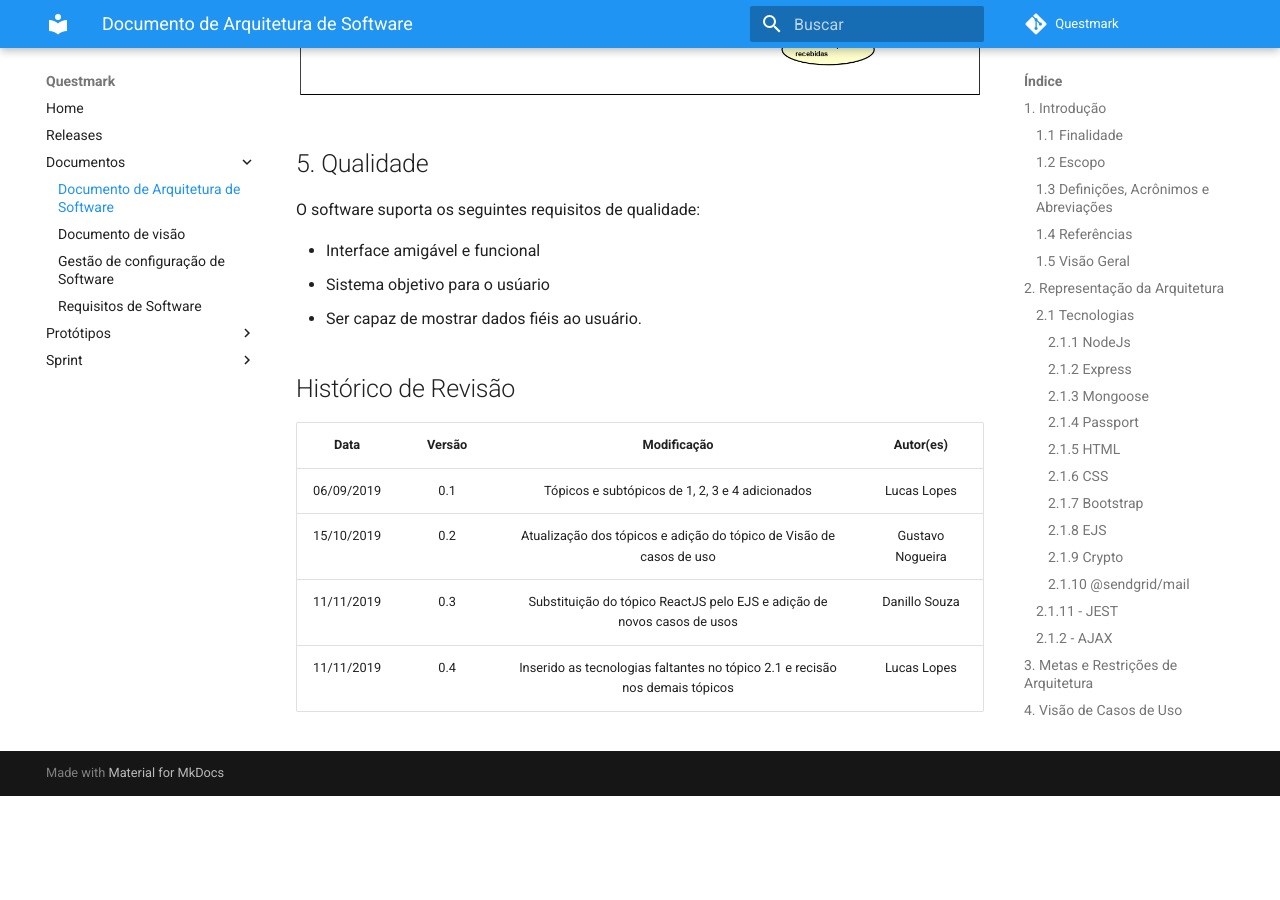
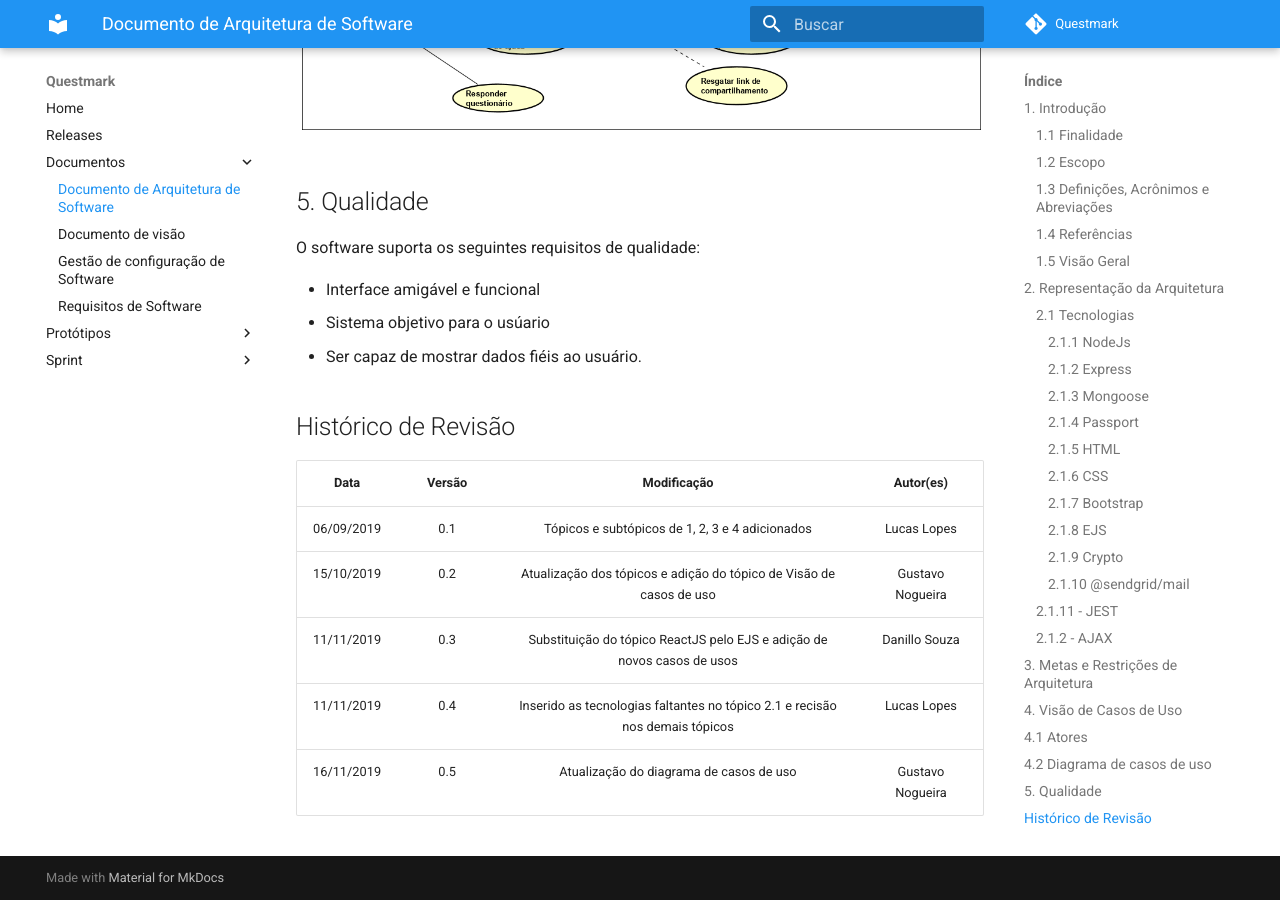
Before and after one commit to fga-eps-mds/2019.2-Questmark, an MkDocs documentation site: the page built from docs/Documentos/documento-de-arquitetura.md, in a window 1280 px wide and 900 px high, scrolled down 4583 px. Built offline with MkDocs 1.6.1 and Material for MkDocs 9.7.7, drawn with Linux system fonts in a browser that asks for light colours; comment, search, counter and statistics services are not loaded; before the commit the page ends 5379 px from its top, so only the background shows below that.

Commit message:
[#62] Atualização do diagrama de casos de uso com novas features.

```diff
--- a/docs/Documentos/documento-de-arquitetura.md
+++ b/docs/Documentos/documento-de-arquitetura.md
@@ -122,3 +122,4 @@
 |15/10/2019|0.2|Atualização dos tópicos e adição do tópico de Visão de casos de uso|Gustavo Nogueira|
 |11/11/2019|0.3|Substituição do tópico ReactJS pelo EJS e adição de novos casos de usos|Danillo Souza|
 |11/11/2019|0.4|Inserido as tecnologias faltantes no tópico 2.1 e recisão nos demais tópicos |Lucas Lopes|
+|16/11/2019|0.5| Atualização do diagrama de casos de uso |Gustavo Nogueira|
```
Also changed, not shown: docs/Imagens/uc_questmark.png.
